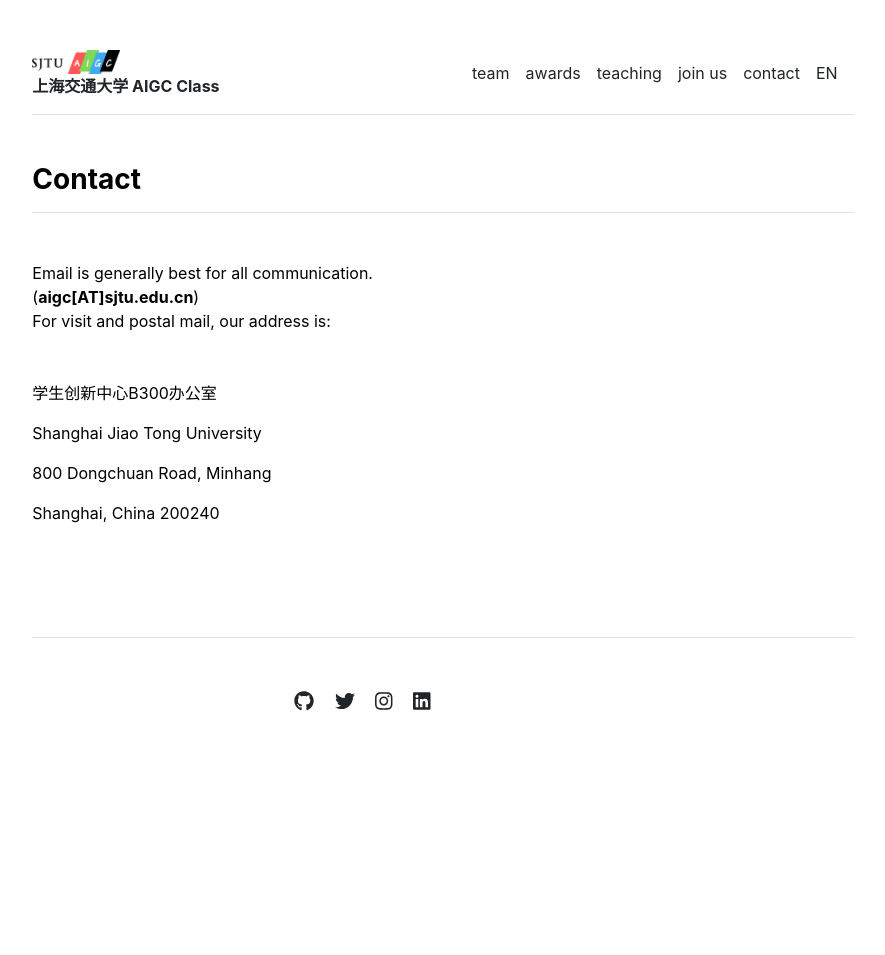
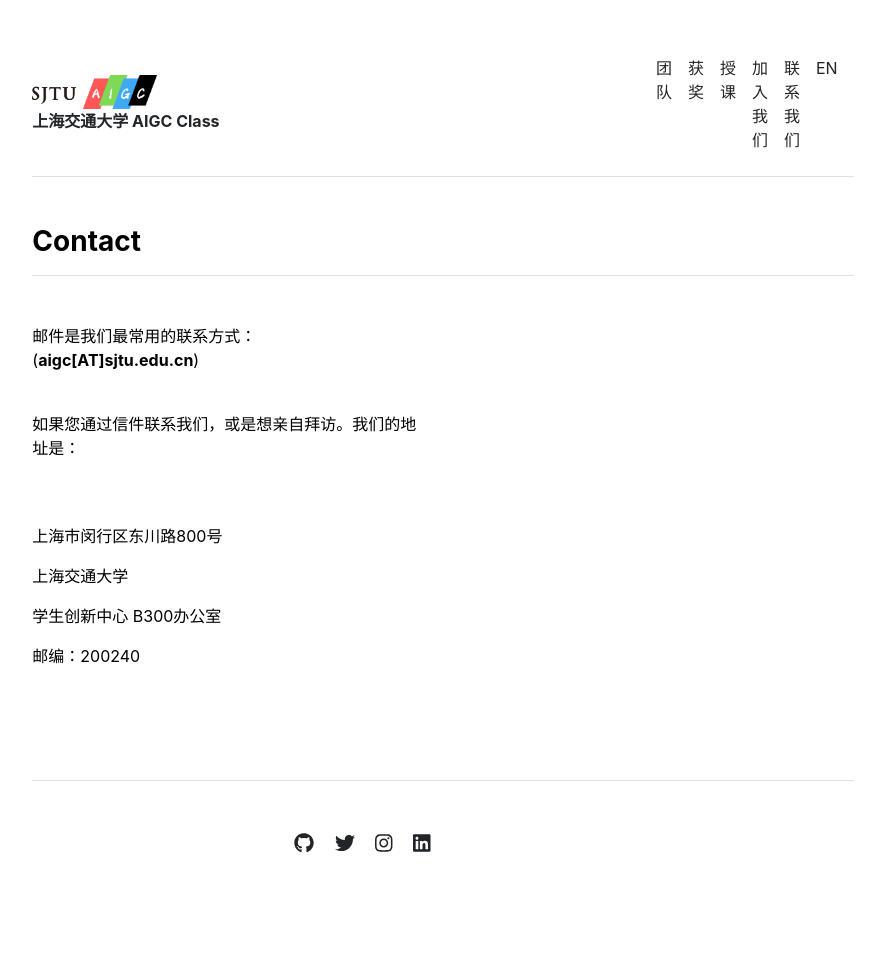
Before and after one commit to SJTU-AIGC/cn, a Jekyll site: the page built from contact.md, in a window 1280 px wide. Shown: the whole page, without its empty margins (197-1082 px from the left). Built offline with Jekyll 4.4.1, drawn with Linux system fonts in a browser that asks for light colours; before the commit the page ends 900 px from its top, so only the background shows below that.

Commit message:
update header_CN and contacts_CN

```diff
--- a/_data/settings.yml
+++ b/_data/settings.yml
@@ -1,11 +1,11 @@
 menu:
-- {name: 'team', url: '/team'}
+- {name: '团队', url: '/team'}
 # - {name: 'publications', url: '/publications'}
-- {name: 'awards', url: '/awards'}
-- {name: 'teaching', url: '/teaching'}
+- {name: '获奖', url: '/awards'}
+- {name: '授课', url: '/teaching'}
 # - {name: 'cv', url: '/cv'}
-- {name: 'join&nbsp;us', url: '/joinus'}
-- {name: 'contact', url: '/contact'}
+- {name: '加入我们', url: '/joinus'}
+- {name: '联系我们', url: '/contact'}
 # - {name: 'EN', url: ''}
 
 
--- a/_includes/contact.html
+++ b/_includes/contact.html
@@ -3,8 +3,8 @@
     <h3 class="fw-bold border-bottom pb-3 mb-5">Contact</h3>
     <div class="row g-5 mb-5">
       <div class="col-md-6">
-      Email is generally best for all communication. (<b>aigc[AT]sjtu.edu.cn</b>) <br>
-      For visit and postal mail, our address is:
+      <p>邮件是我们最常用的联系方式： (<b>aigc[AT]sjtu.edu.cn</b>) <br><br></p>
+      <p>如果您通过信件联系我们，或是想亲自拜访。我们的地址是：</p>
       </div>
     </div>
 
@@ -17,10 +17,10 @@
         <!--<p>Phone: {{ contact.phone }}</p>-->
         <!--<p>Email: {{ contact.email }}</p>-->
         <!--<p>Office: {{ contact.office }}</p>-->
-        <p> 学生创新中心B300办公室 </p>
-        <p> Shanghai Jiao Tong University </p>
-        <p> 800 Dongchuan Road, Minhang </p>
-        <p> Shanghai, China 200240 </p>
+        <p> 上海市闵行区东川路800号 </p>
+        <p> 上海交通大学 </p>
+        <p> 学生创新中心&nbsp;B300办公室 </p>
+        <p> 邮编：200240 </p>
       </div>
       <!--
       <div class="col-md-6">
```
Also changed, not shown: index.md (+2 -4 lines).
